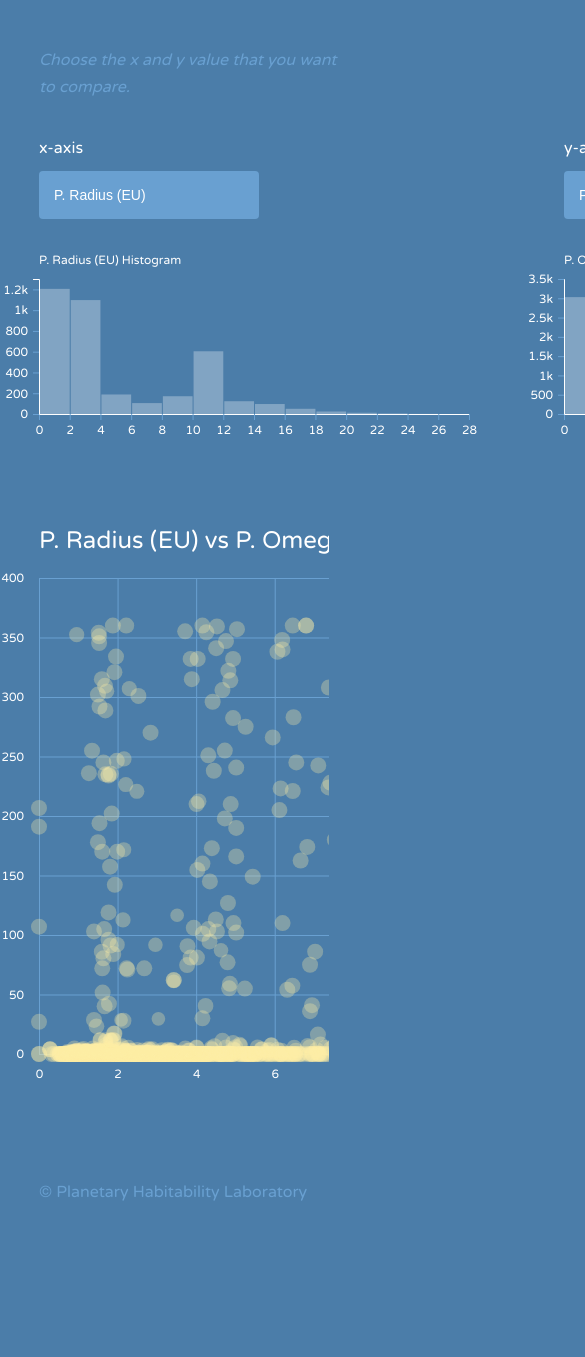
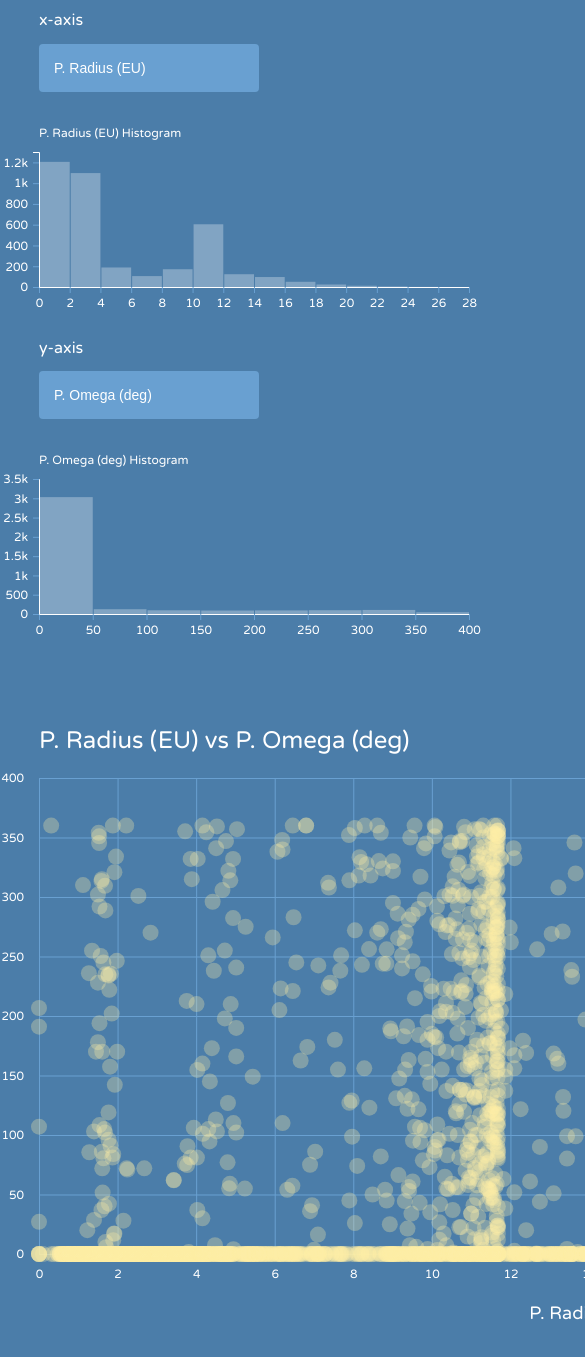
Before and after one commit to tiffythinhdang/exoplanet_data_visualization, a website built with webpack: page index.html in a window 390 px wide. Shown: the part 314-1671 px from the top of the page, 585 px wide, since content can reach past the window. Before the commit the page ends 1544 px from the top, so only its background shows below. Built offline with nearby package versions, Linux system fonts and the light colour scheme; animation ran at ten frames a second.

Commit message:
Remove transition on scatteer plot for mobile. Add some moile styling

```diff
--- a/package.json
+++ b/package.json
@@ -6,7 +6,7 @@
   "scripts": {
     "test": "echo \"Error: no test specified\" && exit 1",
     "build": "webpack",
-    "start": "webpack --watch --mode=development",\
+    "start": "webpack --watch --mode=development"
   },
   "repository": {
     "type": "git",
--- a/src/scatter_plot.js
+++ b/src/scatter_plot.js
@@ -102,17 +102,27 @@ export const scatterPlot = (selection, props) => {
   const circles = g.merge(gEnter)
     .selectAll('circle').data(data);
 
+  if (screen.availWidth > 768) {
     circles
       .enter().append('circle')
         .attr('cx', innerWidth / 2)
         .attr('cy', innerHeight / 2)
         .attr('r', 0)
       .merge(circles)
-    .transition().duration(2000)
+      .transition().duration(1000)
       .delay((d, i) => i)
         .attr('cy', d => yScale(yValue(d)))
         .attr('cx', d => xScale(xValue(d)))
         .attr('r', circleRadius);
+  } else {
+    // remove transition on mobile for optimize runtime
+    circles
+      .enter().append('circle')
+      .merge(circles)
+        .attr('cy', d => yScale(yValue(d)))
+        .attr('cx', d => xScale(xValue(d)))
+        .attr('r', circleRadius)
+  }
 
   // Render graph label
   const titleGroup = g.select('.graph-label');
--- a/stylesheets/main.css
+++ b/stylesheets/main.css
@@ -90,6 +90,10 @@ rect {
 }
 
 /* Scattter Plot */
+#scatter-plot-graph {
+  overflow: visible;
+}
+
 circle {
   fill: #FFEDA7;
   opacity: 0.3;
@@ -113,3 +117,27 @@ text {
 .tick > line {
   stroke: #69A0D1;
 }
+
+@media only screen and (max-width: 768px) {
+  header {
+    padding: 25px 10%;
+  }
+  .main-header {
+    font-size: 24px;
+    margin-bottom: 25px;
+  }
+
+  .data-summary {
+    font-size: 14px;
+  }
+
+  .instruction {
+    font-size: 14px;
+  }
+
+  #axis-menu-options {
+    padding: 25px 10%;
+    display: flex;
+    flex-direction: column;
+  }
+}
```
Also changed, not shown: 1 other file. Lines whose indentation alone changed are shown as unchanged.
